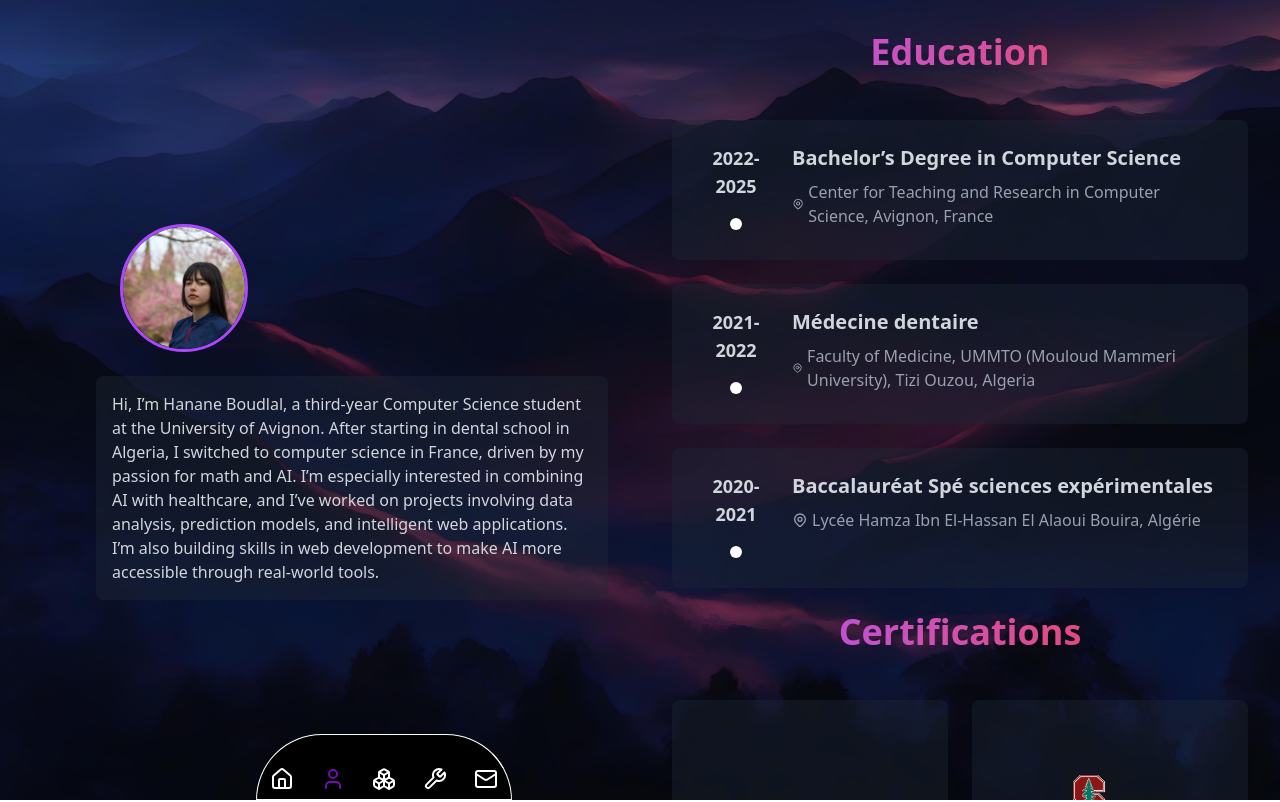
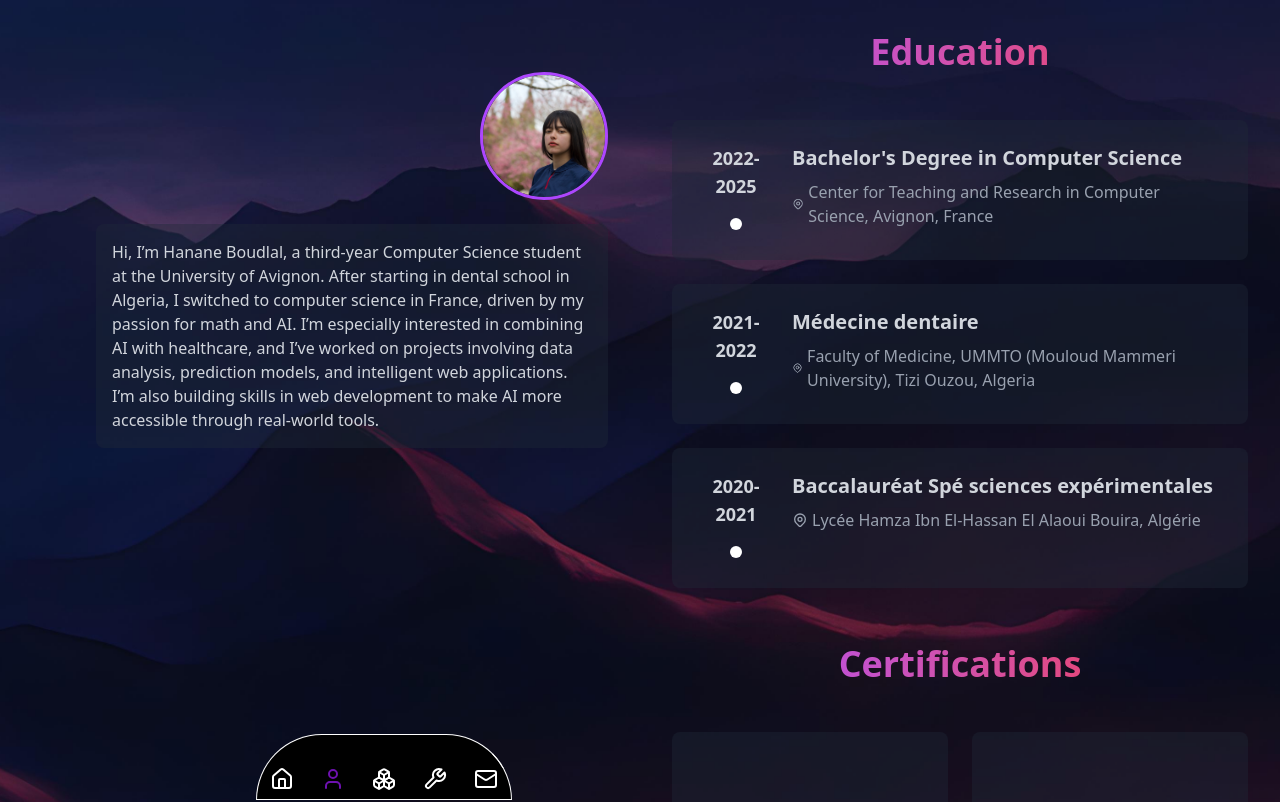
Before and after one commit to douna0/PORTFOLIO, a Next.js app: page /aboutMe in a window 1280 px wide. Shown: the top 802 px of the page. Built offline with nearby package versions, Linux system fonts and the light colour scheme.

Commit message:
dernier push

```diff
--- a/app/aboutMe/page.tsx
+++ b/app/aboutMe/page.tsx
@@ -1,20 +1,19 @@
 import AboutMeCard from '@/components/AboutMeCard'
-import  Presentation from '@/components/Presentation'
+import Presentation from '@/components/Presentation'
 import CertificationCard from '@/components/Certification'
 import RoundImage from '@/components/RoundImage'
-
 import React from 'react'
 
 function page() {
   return (
-    <div style={{backgroundImage:"url(bg-3.jpg)"}}
-    className='w-screen h-screen bg-cover bg-center flex  '
+    <div
+      style={{backgroundImage:"url(bg-3.jpg)"}}
+      className='w-screen min-h-screen bg-cover bg-center flex flex-col md:flex-row'
     >
-
-<div className='w-1/2 p-8 flex flex-col items-end justify-end h-screen'>
-
-            <div className='max-w-lg flex flex-col justify-center h-screen '>
-            <div className="mt-10  mb-6 pl-6 ">
+      {/* Section gauche (photo + présentation) */}
+      <div className='w-full md:w-1/2 p-4 md:p-8 flex flex-col items-center md:items-end justify-start'>
+        <div className='max-w-lg flex flex-col justify-center'>
+          <div className="mt-6 md:mt-10 mb-4 md:mb-6 flex justify-center md:justify-end md:pl-6">
             <RoundImage
               src="/hananeboud.jpeg"
               alt="Thaha"
@@ -26,12 +25,13 @@ function page() {
         </div>
       </div>
 
-        <div className='w-1/2 p-8 overflow-auto '>
-        <h1 className="text-4xl font-bold bg-gradient-to-r from-purple-500 to-red-500 bg-clip-text text-transparent text-center mb-12">Education</h1>
-        <div className='flex flex-col space-y-10'>
+      {/* Section droite (éducation + certifications) */}
+      <div className='w-full md:w-1/2 p-4 md:p-8 overflow-auto'>
+        <h1 className="text-3xl md:text-4xl font-bold bg-gradient-to-r from-purple-500 to-red-500 bg-clip-text text-transparent text-center mb-6 md:mb-12">Education</h1>
+        <div className='flex flex-col space-y-6 md:space-y-10'>
           <AboutMeCard
             date="2022-2025"
-                        formation="Bachelor’s Degree in Computer Science"
+            formation="Bachelor's Degree in Computer Science"
             location="Center for Teaching and Research in Computer Science, Avignon, France"
           />
           <AboutMeCard
@@ -45,16 +45,28 @@ function page() {
             location="Lycée Hamza Ibn El-Hassan El Alaoui Bouira, Algérie"
           />
         </div>
-             <h1 className="text-4xl font-bold bg-gradient-to-r from-purple-500 to-red-500 bg-clip-text text-transparent text-center mb-12">Certifications</h1>
-             <div className='grid grid-cols-1 md:grid-cols-2 gap-6'>
-
-                <CertificationCard title ="Advanced Learning Algorithms" year="2025" description='an online non-credit course authorized by DeepLearning.Ai and Standford University and offered through Coursera' logoImage="/dp.png"></CertificationCard>
-                <CertificationCard title ="Supervised Machine Learning : Regression and Classification" year="2025" description='an online non-credit course authorized by DeepLearning.Ai and Standford University and offered through Coursera'logoImage="/stanford.png"></CertificationCard>
-                <CertificationCard title ="CCNAv7: Introduction to Networks" year="2023" description='through the Cisco networking Academy program' logoImage="/cisco.png"></CertificationCard>
+        <h1 className="text-3xl md:text-4xl font-bold bg-gradient-to-r from-purple-500 to-red-500 bg-clip-text text-transparent text-center mt-8 mb-6 md:mb-12">Certifications</h1>
+        <div className='grid grid-cols-1 md:grid-cols-2 gap-4 md:gap-6'>
+          <CertificationCard
+            title="Advanced Learning Algorithms"
+            year="2025"
+            description='an online non-credit course authorized by DeepLearning.Ai and Standford University and offered through Coursera'
+            logoImage="/dp.png"
+          />
+          <CertificationCard
+            title="Supervised Machine Learning : Regression and Classification"
+            year="2025"
+            description='an online non-credit course authorized by DeepLearning.Ai and Standford University and offered through Coursera'
+            logoImage="/stanford.png"
+          />
+          <CertificationCard
+            title="CCNAv7: Introduction to Networks"
+            year="2023"
+            description='through the Cisco networking Academy program'
+            logoImage="/cisco.png"
+          />
         </div>
       </div>
-
-
     </div>
   )
 }
```
Lines whose indentation alone changed are shown as unchanged.
